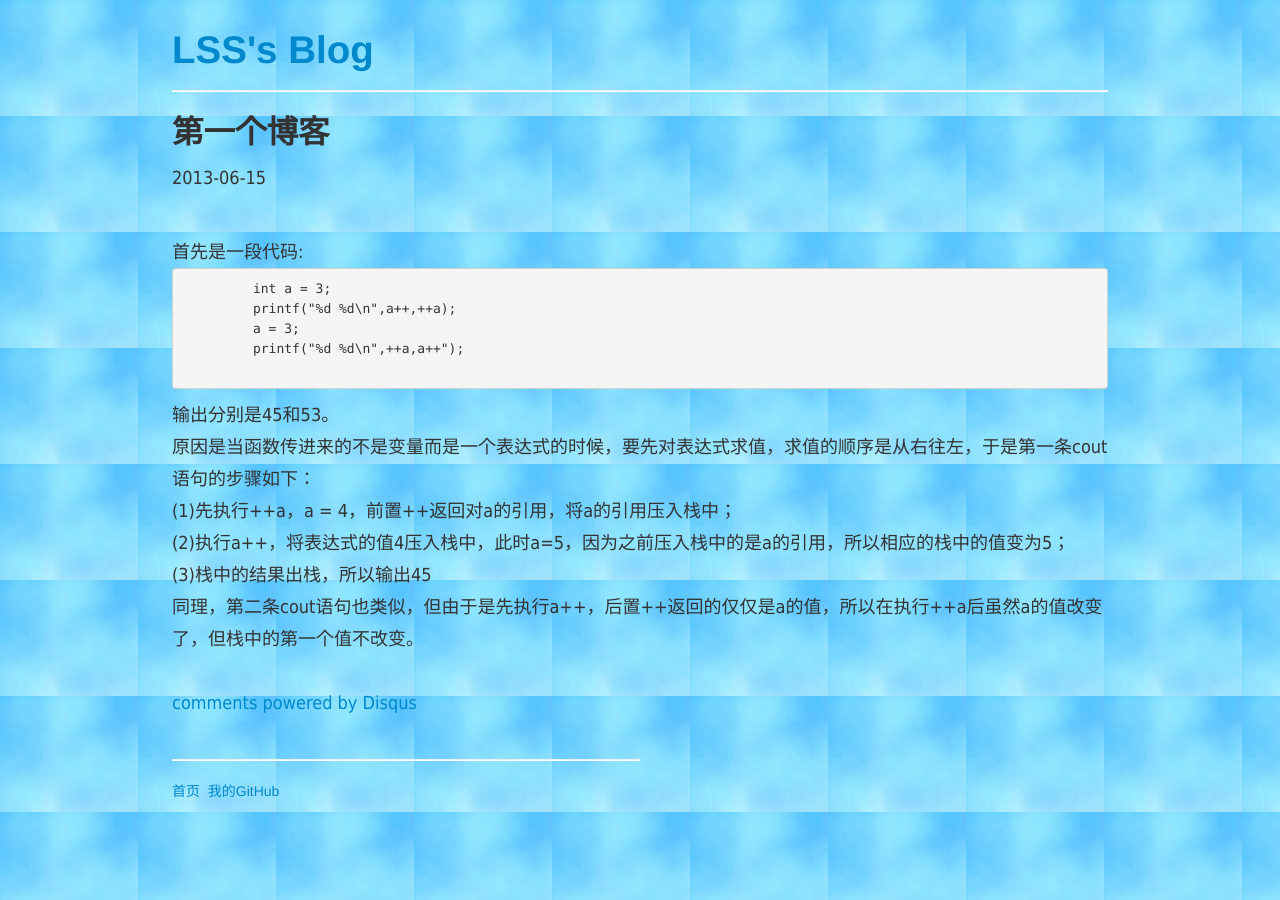
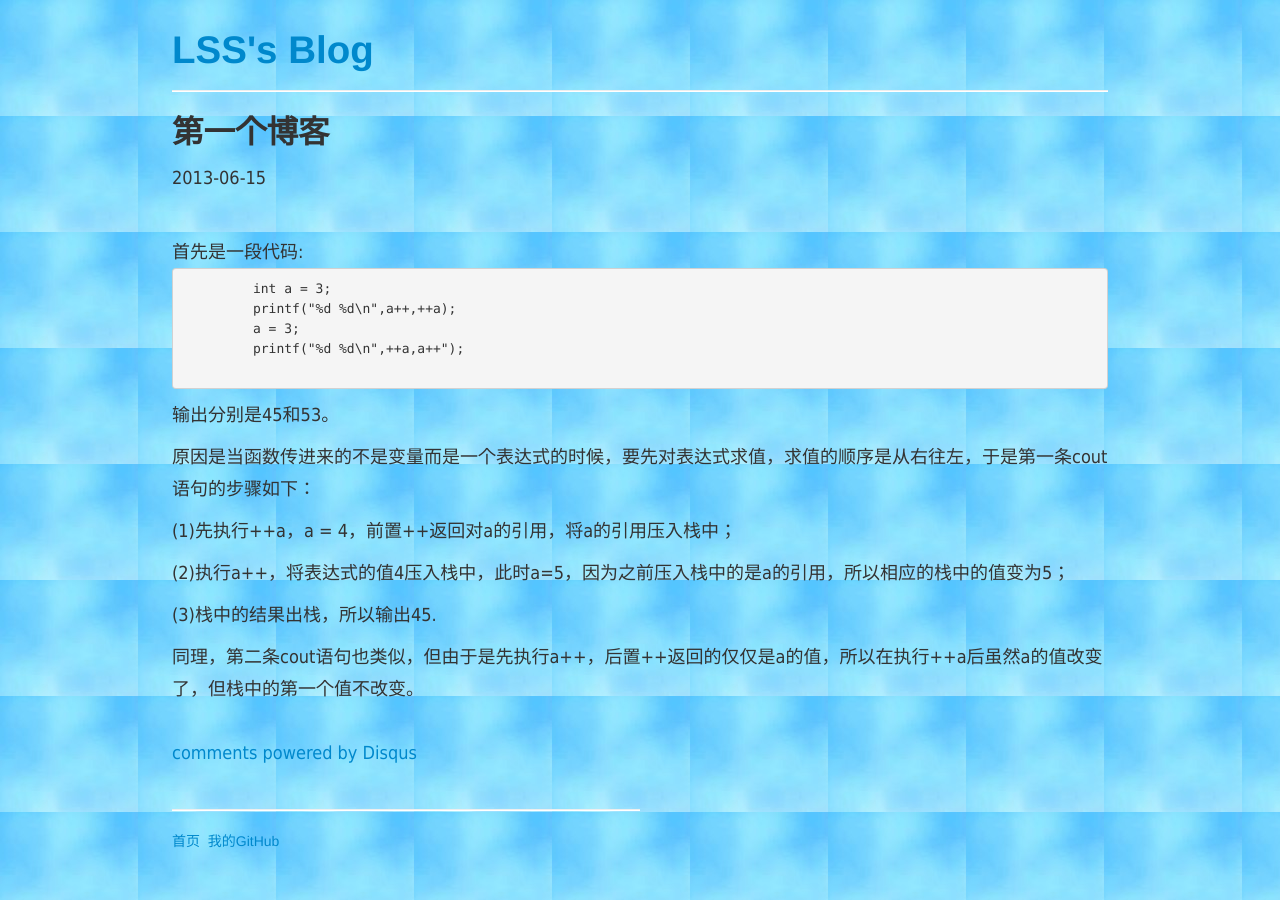
Before and after one commit to LSS1990/lssblog, a Jekyll site: the page built from _posts/2013-06-15-day.html, in a window 1280 px wide. Built offline with Jekyll 4.4.1, drawn with Linux system fonts in a browser that asks for light colours; comment, search, counter and statistics services are not loaded.

```diff
--- a/_posts/2013-06-15-day.html
+++ b/_posts/2013-06-15-day.html
@@ -10,10 +10,10 @@ tag: C++中前置++与后置++的区别
 	 a = 3;
 	 printf("%d %d\n",++a,a++");
 	 </pre>
-输出分别是45和53。<br>
-原因是当函数传进来的不是变量而是一个表达式的时候，要先对表达式求值，求值的顺序是从右往左，于是第一条cout语句的步骤如下：<br>
-(1)先执行++a，a = 4，前置++返回对a的引用，将a的引用压入栈中；<br>
-(2)执行a++，将表达式的值4压入栈中，此时a=5，因为之前压入栈中的是a的引用，所以相应的栈中的值变为5；<br>
-(3)栈中的结果出栈，所以输出45<br>
+<p>输出分别是45和53。</p>
+<p>原因是当函数传进来的不是变量而是一个表达式的时候，要先对表达式求值，求值的顺序是从右往左，于是第一条cout语句的步骤如下：</p>
+<p>(1)先执行++a，a = 4，前置++返回对a的引用，将a的引用压入栈中；</p>
+<p>(2)执行a++，将表达式的值4压入栈中，此时a=5，因为之前压入栈中的是a的引用，所以相应的栈中的值变为5；</p>
+<p>(3)栈中的结果出栈，所以输出45.</p>
 
 同理，第二条cout语句也类似，但由于是先执行a++，后置++返回的仅仅是a的值，所以在执行++a后虽然a的值改变了，但栈中的第一个值不改变。
```
